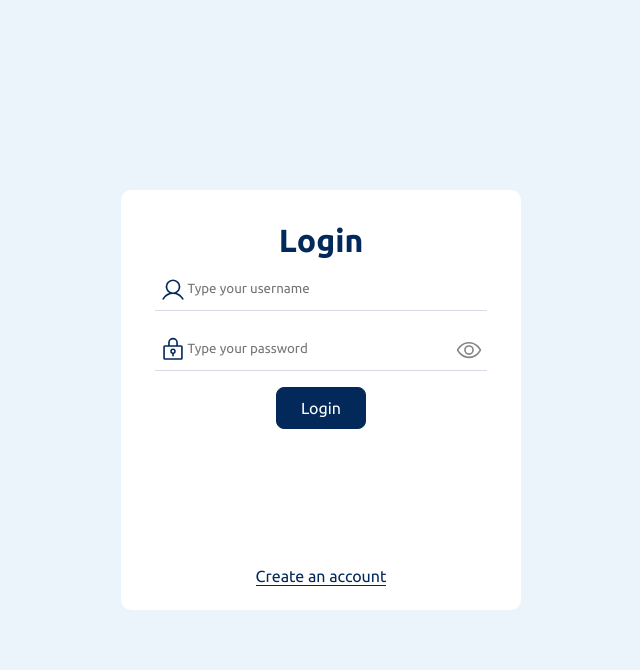
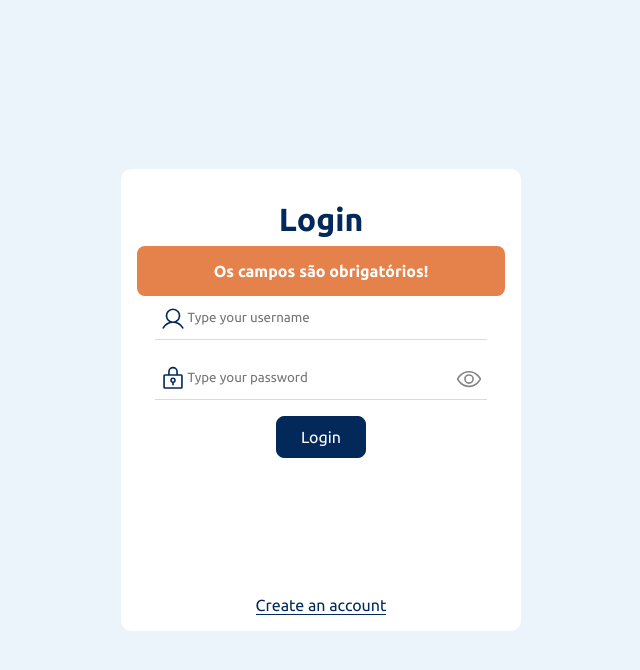
Before and after one commit to joaovictormendessilva/multistep-form-with-login, a React (Vite) app: page / in a window 1280 px wide. Both pictures are taken after a click on the button "Login". Shown: the top 670 px of the page, without its empty margins (319-959 px from the left). Built offline with nearby package versions, Linux system fonts and the light colour scheme.

Commit message:
Adicionado mensagens para as requisições

```diff
--- a/src/components/LoginForm/LoginForm.module.css
+++ b/src/components/LoginForm/LoginForm.module.css
@@ -1,3 +1,18 @@
+.successMessage{
+  text-align: center;
+  padding: 1rem;
+  background-color: #4ae56a;
+  color: var(--white);
+  border-radius: 8px;
+}
+.warningMessage{
+  text-align: center;
+  padding: 1rem;
+  background-color: #e5814a;
+  color: var(--white);
+  border-radius: 8px;
+}
+
 .inputBox {
   width: 90%;
   height: 300px;
--- a/src/components/LoginForm/LoginForm.tsx
+++ b/src/components/LoginForm/LoginForm.tsx
@@ -15,6 +15,11 @@ import { User } from "../../interfaces/User";
 
 interface LoginFormProps {
   setToggle: React.Dispatch<React.SetStateAction<boolean>>;
+}
+
+interface MessageProps {
+  message: string
+  type: number
 }
 
 // Data
@@ -35,8 +40,7 @@ export function LoginForm({ setToggle }: LoginFormProps) {
     type: "password",
     show: false,
   });
-
-  const [errorMessage, setErrorMessage] = useState<string>("")
+  const [message, setMessage] = useState<MessageProps>({} as MessageProps)
 
   const authContext = useContext(AuthContext);
   if (!authContext) return;
@@ -56,7 +60,8 @@ export function LoginForm({ setToggle }: LoginFormProps) {
         type: "text",
         show: true,
       }));
-    } else {
+    }
+    else {
       setShowPassword((prev) => ({
         ...prev,
         type: "password",
@@ -89,6 +94,7 @@ export function LoginForm({ setToggle }: LoginFormProps) {
 
   const handleCheckLogin = async () => {
     if (user.username && user.password) {
+
       await axios.post(`${api}/entrar/`, {
         Username: user.username,
         Password: user.password
@@ -96,18 +102,28 @@ export function LoginForm({ setToggle }: LoginFormProps) {
         headers: {
           'Content-Type': 'application/json'
         }
-      }).then((response) => {
-          if (response.status === 400) {
-            setErrorMessage(response.data)
-            alert(errorMessage);
+      })
+        .then((response) => {
+
+          if (response.status === 200) {
+            setMessage((prevValue) => ({
+              ...prevValue,
+              message: response.data.message,
+              type: response.data.statusCode
+            }))
           }
-          else{
-            setErrorMessage("");
-            console.log(response)
-          }
-      }).catch((error) => {
-        console.log(error)
-      })
+
+        })
+        .catch((error) => {
+          console.log(error)
+        })
+    }
+    else {
+      setMessage((prevValue) => ({
+        ...prevValue,
+        message: "Os campos são obrigatórios!",
+        type: 422
+      }))
     }
   }
 
@@ -130,6 +146,24 @@ export function LoginForm({ setToggle }: LoginFormProps) {
   ////////////////////////////////////////////////////////////////////////////////////////////
   return (
     <>
+      {
+        message.type === 200 &&
+        (
+          <div className={styles.successMessage}>
+            <h4>{message.message}</h4>
+          </div>
+        )
+      }
+
+      {
+        message.type === 422 &&
+        (
+          <div className={styles.warningMessage}>
+            <h4>{message.message}</h4>
+          </div>
+        )
+      }
+
       <div className={styles.inputBox}>
         <div className={styles.formControl}>
           <input
--- a/src/pages/LoginAndRegister/LoginAndRegister.module.css
+++ b/src/pages/LoginAndRegister/LoginAndRegister.module.css
@@ -6,7 +6,6 @@
 
 .loginAndRegisterContainer {
   width: 400px;
-  height: 420px;
   border-radius: 10px;
   padding: 2rem 1rem 0 1rem;
 
```
